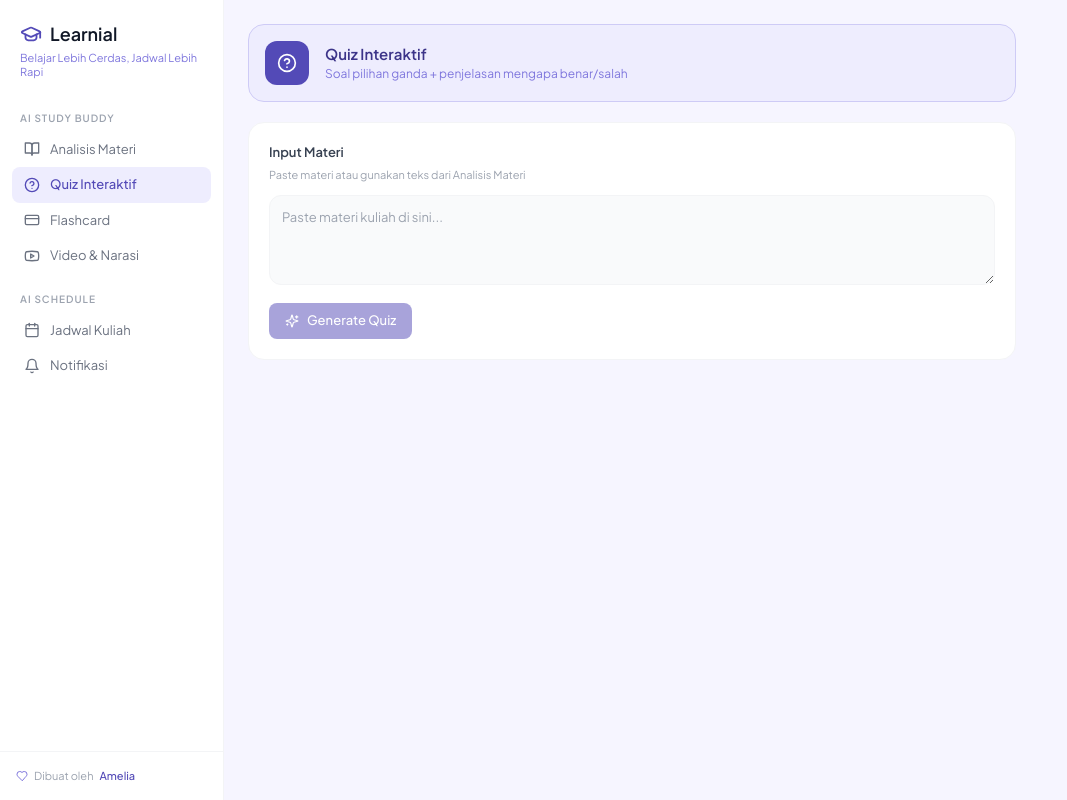
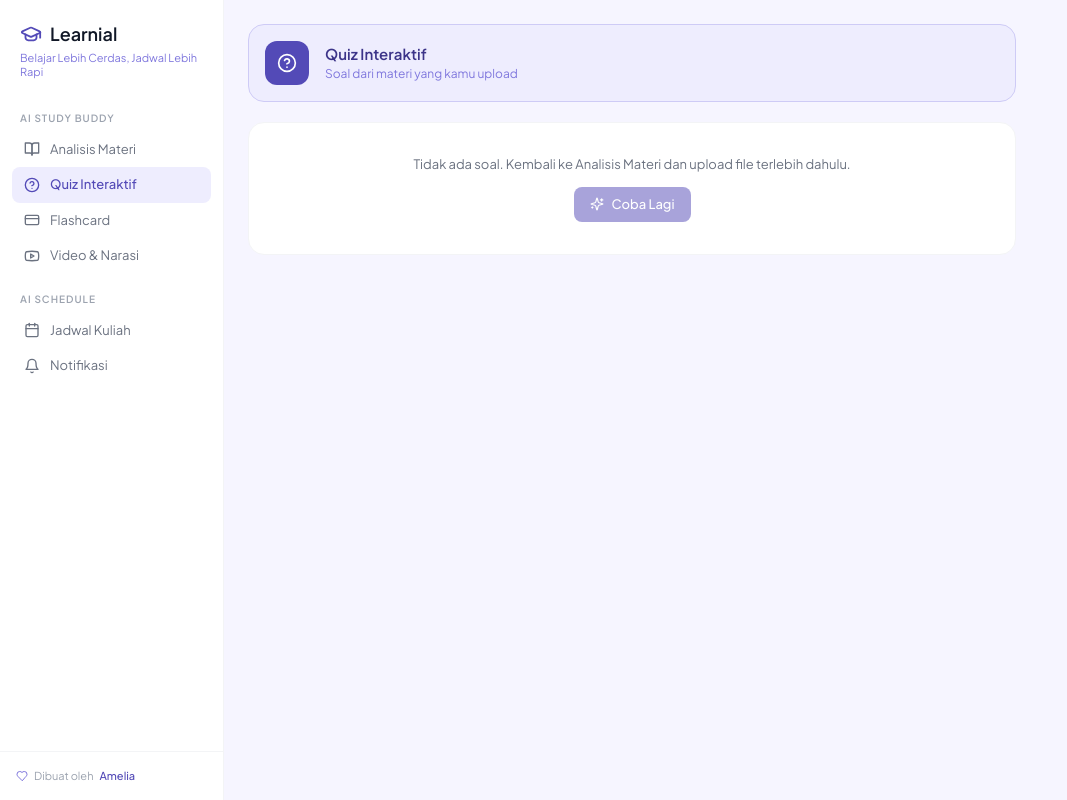
Before and after one commit to ameliariski0013-15am/learnial, a Next.js app: page / in a window 1280 px wide. Both pictures are taken after a click on the button "Quiz Interaktif". Shown: the whole page, without its empty margins (0-1067 px from the left). Built offline with nearby package versions, Linux system fonts and the light colour scheme.

Commit message:
feat: connected study flow with quiz

```diff
--- a/app/api/analyze/route.ts
+++ b/app/api/analyze/route.ts
@@ -11,14 +11,14 @@ export async function POST(req: NextRequest) {
 
   const msg = await client.chat.completions.create({
     model: 'llama-3.3-70b-versatile',
-    max_tokens: 2000,
+    max_tokens: 3000,
     messages: [
       {
         role: 'system',
         content: `Kamu adalah asisten akademik Learnial. Analisis materi kuliah dan balas dalam format JSON:
 {
-  "ringkasan": "ringkasan materi 150 kata dalam Bahasa Indonesia",
-  "ide_pokok": ["poin 1", "poin 2", "poin 3", "poin 4", "poin 5"],
+  "ringkasan": "ringkasan materi yang detail dan komprehensif minimal 300 kata dalam Bahasa Indonesia, jelaskan konsep-konsep penting secara mendalam",
+  "ide_pokok": ["ide pokok 1 yang dijelaskan lengkap", "ide pokok 2", "ide pokok 3", "ide pokok 4", "ide pokok 5"],
   "kata_kunci": ["kata1", "kata2", "kata3", "kata4", "kata5", "kata6", "kata7", "kata8"],
   "mindmap": {
     "topik": "judul topik utama",
--- a/app/page.tsx
+++ b/app/page.tsx
@@ -14,11 +14,15 @@ export default function Home() {
   const [page, setPage] = useState<Page>('study')
   const [sharedText, setSharedText] = useState('')
 
+  function goToQuiz() {
+    setPage('quiz')
+  }
+
   return (
     <div className="flex h-screen overflow-hidden">
       <Sidebar activePage={page} onNavigate={setPage} />
       <main className="flex-1 overflow-y-auto p-6 bg-[#F6F5FF]">
-        {page === 'study'     && <StudyAnalysis onTextExtracted={setSharedText} />}
+        {page === 'study'     && <StudyAnalysis onTextExtracted={setSharedText} onGoToQuiz={goToQuiz} />}
         {page === 'quiz'      && <QuizGenerator sharedText={sharedText} />}
         {page === 'flashcard' && <Flashcard sharedText={sharedText} />}
         {page === 'video'     && <VideoNarasi sharedText={sharedText} />}
--- a/components/QuizGenerator.tsx
+++ b/components/QuizGenerator.tsx
@@ -1,24 +1,29 @@
 'use client'
-import { useState } from 'react'
-import { HelpCircle, Sparkles, CheckCircle, XCircle, Trophy, Copy } from 'lucide-react'
+import { useState, useEffect } from 'react'
+import { HelpCircle, Sparkles, CheckCircle, XCircle, Trophy, Calculator } from 'lucide-react'
 
 interface QuizItem {
   q: string
   opts: string[]
   ans: number
+  tipe: string
+  langkah: string
   penjelasan_benar: string
   penjelasan_salah: string
 }
 
 export default function QuizGenerator({ sharedText }: { sharedText: string }) {
-  const [text, setText] = useState('')
   const [loading, setLoading] = useState(false)
   const [quiz, setQuiz] = useState<QuizItem[]>([])
   const [answers, setAnswers] = useState<Record<number, number>>({})
   const [score, setScore] = useState<number | null>(null)
 
+  useEffect(() => {
+    if (sharedText) doQuiz()
+  }, [])
+
   async function doQuiz() {
-    if (!text.trim()) return
+    if (!sharedText.trim()) return
     setLoading(true)
     setQuiz([])
     setAnswers({})
@@ -27,8 +32,9 @@ export default function QuizGenerator({ sharedText }: { sharedText: string }) {
       const res = await fetch('/api/quiz', {
         method: 'POST',
         headers: { 'Content-Type': 'application/json' },
-        body: JSON.stringify({ text })
+        body: JSON.stringify({ text: sharedText })
       })
+      if (!res.ok) throw new Error('Server error')
       const data = await res.json()
       setQuiz(data)
     } catch {
@@ -55,40 +61,33 @@ export default function QuizGenerator({ sharedText }: { sharedText: string }) {
         </div>
         <div>
           <h1 className="text-[15px] font-semibold text-brand-800">Quiz Interaktif</h1>
-          <p className="text-[12px] text-brand-400">Soal pilihan ganda + penjelasan mengapa benar/salah</p>
+          <p className="text-[12px] text-brand-400">Soal dari materi yang kamu upload</p>
         </div>
       </div>
 
-      <div className="bg-white rounded-2xl border border-gray-100 p-5 mb-4">
-        <h2 className="text-[13px] font-semibold text-gray-700 mb-1">Input Materi</h2>
-        <p className="text-[11px] text-gray-400 mb-3">Paste materi atau gunakan teks dari Analisis Materi</p>
-        <textarea
-          value={text}
-          onChange={e => setText(e.target.value)}
-          placeholder="Paste materi kuliah di sini..."
-          className="w-full min-h-[90px] p-3 border border-gray-100 rounded-xl text-[13px] bg-gray-50 resize-y focus:outline-none focus:border-brand-400 text-gray-700"
-        />
-        <div className="flex gap-2 mt-3">
+      {loading && (
+        <div className="bg-white rounded-2xl border border-gray-100 p-8 text-center">
+          <div className="flex justify-center gap-1 mb-3">
+            <span className="dot-1 text-brand-600">●</span>
+            <span className="dot-2 text-brand-600">●</span>
+            <span className="dot-3 text-brand-600">●</span>
+          </div>
+          <p className="text-[13px] text-gray-500">Sedang membuat soal dari materimu...</p>
+        </div>
+      )}
+
+      {!loading && quiz.length === 0 && (
+        <div className="bg-white rounded-2xl border border-gray-100 p-8 text-center">
+          <p className="text-[13px] text-gray-500 mb-3">Tidak ada soal. Kembali ke Analisis Materi dan upload file terlebih dahulu.</p>
           <button
             onClick={doQuiz}
-            disabled={loading || !text.trim()}
-            className="flex items-center gap-2 px-4 py-2 bg-brand-600 text-white rounded-lg text-[13px] font-medium hover:bg-brand-800 disabled:opacity-50 transition-colors"
+            disabled={!sharedText}
+            className="flex items-center gap-2 px-4 py-2 bg-brand-600 text-white rounded-lg text-[13px] font-medium hover:bg-brand-800 disabled:opacity-50 transition-colors mx-auto"
           >
-            {loading
-              ? <><span className="dot-1">●</span><span className="dot-2">●</span><span className="dot-3">●</span> Generating...</>
-              : <><Sparkles size={14} /> Generate Quiz</>
-            }
+            <Sparkles size={14} /> Coba Lagi
           </button>
-          {sharedText && (
-            <button
-              onClick={() => setText(sharedText)}
-              className="flex items-center gap-2 px-4 py-2 border border-gray-200 rounded-lg text-[13px] text-gray-600 hover:bg-gray-50 transition-colors"
-            >
-              <Copy size={13} /> Pakai teks materi
-            </button>
-          )}
         </div>
-      </div>
+      )}
 
       {score !== null && (
         <div className="bg-white rounded-2xl border border-brand-100 p-4 mb-4 flex items-center gap-4 fade-in">
@@ -98,7 +97,7 @@ export default function QuizGenerator({ sharedText }: { sharedText: string }) {
               Skor: {score} / {quiz.length} ({Math.round((score / quiz.length) * 100)}%)
             </p>
             <p className="text-[12px] text-gray-500">
-              {score === quiz.length ? 'Sempurna! Luar biasa Amelia! 🎉' : score >= quiz.length * 0.8 ? 'Bagus sekali! Terus semangat!' : score >= quiz.length * 0.6 ? 'Lumayan, pelajari lagi ya!' : 'Yuk pelajari lagi materinya!'}
+              {score === quiz.length ? 'Sempurna! 🎉' : score >= quiz.length * 0.8 ? 'Bagus sekali!' : score >= quiz.length * 0.6 ? 'Lumayan, pelajari lagi ya!' : 'Yuk pelajari lagi materinya!'}
             </p>
           </div>
         </div>
@@ -106,7 +105,14 @@ export default function QuizGenerator({ sharedText }: { sharedText: string }) {
 
       {quiz.map((q, qi) => (
         <div key={qi} className="bg-white rounded-2xl border border-gray-100 p-5 mb-3 fade-in">
-          <p className="text-[11px] font-semibold text-brand-400 mb-2">Soal {qi + 1} dari {quiz.length}</p>
+          <div className="flex items-center gap-2 mb-2">
+            <p className="text-[11px] font-semibold text-brand-400">Soal {qi + 1} dari {quiz.length}</p>
+            {q.tipe === 'hitung' && (
+              <span className="flex items-center gap-1 text-[10px] bg-orange-50 text-orange-600 px-2 py-0.5 rounded-full font-medium">
+                <Calculator size={10} /> Hitungan
+              </span>
+            )}
+          </div>
           <p className="text-[14px] font-medium text-gray-800 mb-4 leading-relaxed">{q.q}</p>
           <div className="space-y-2">
             {q.opts.map((opt, oi) => {
@@ -139,6 +145,14 @@ export default function QuizGenerator({ sharedText }: { sharedText: string }) {
 
           {answers[qi] !== undefined && (
             <div className="mt-3 space-y-2">
+              {q.tipe === 'hitung' && q.langkah && (
+                <div className="bg-orange-50 border-l-2 border-orange-400 rounded-lg p-3">
+                  <p className="text-[11px] font-semibold text-orange-600 flex items-center gap-1 mb-2">
+                    <Calculator size={12} /> Langkah Penyelesaian
+                  </p>
+                  <p className="text-[12px] text-orange-800 leading-relaxed whitespace-pre-line">{q.langkah}</p>
+                </div>
+              )}
               {answers[qi] !== q.ans && (
                 <div className="bg-red-50 border-l-2 border-red-400 rounded-lg p-3">
                   <p className="text-[11px] font-semibold text-red-600 flex items-center gap-1 mb-1"><XCircle size={12} /> Kurang Tepat</p>
@@ -146,13 +160,26 @@ export default function QuizGenerator({ sharedText }: { sharedText: string }) {
                 </div>
               )}
               <div className="bg-green-50 border-l-2 border-green-400 rounded-lg p-3">
-                <p className="text-[11px] font-semibold text-green-700 flex items-center gap-1 mb-1"><CheckCircle size={12} /> Jawaban Benar: {String.fromCharCode(65 + q.ans)}</p>
+                <p className="text-[11px] font-semibold text-green-700 flex items-center gap-1 mb-1">
+                  <CheckCircle size={12} /> Jawaban Benar: {String.fromCharCode(65 + q.ans)}
+                </p>
                 <p className="text-[12px] text-green-800 leading-relaxed">{q.penjelasan_benar}</p>
               </div>
             </div>
           )}
         </div>
       ))}
+
+      {score !== null && (
+        <div className="bg-white rounded-2xl border border-gray-100 p-4 mb-4 text-center">
+          <button
+            onClick={doQuiz}
+            className="flex items-center gap-2 px-5 py-2.5 bg-brand-600 text-white rounded-xl text-[13px] font-medium hover:bg-brand-800 transition-colors mx-auto"
+          >
+            <Sparkles size={14} /> Ulangi Quiz
+          </button>
+        </div>
+      )}
     </div>
   )
 }
```
Also changed, not shown: app/api/quiz/route.ts (+18 -7 lines), components/StudyAnalysis.tsx (+24 -23 lines).
